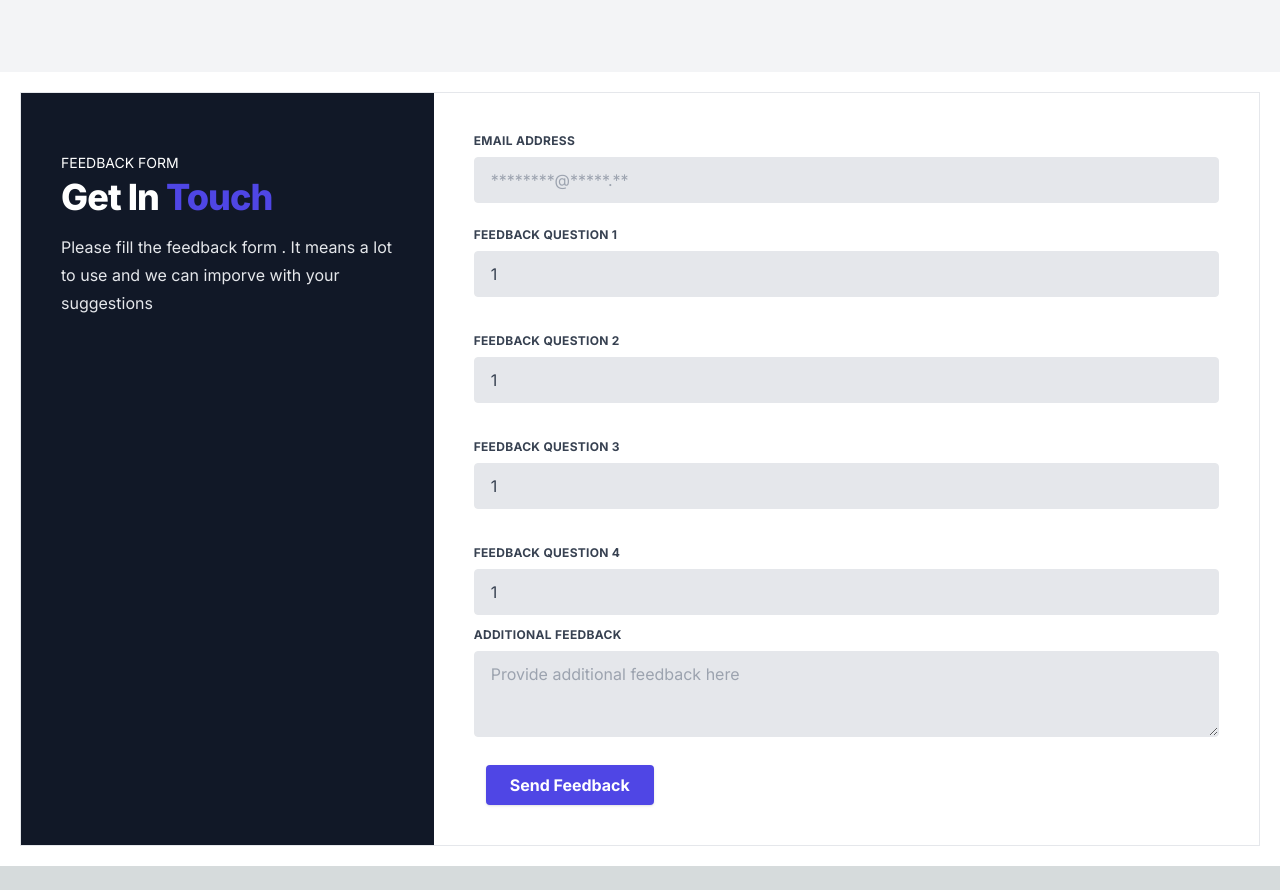
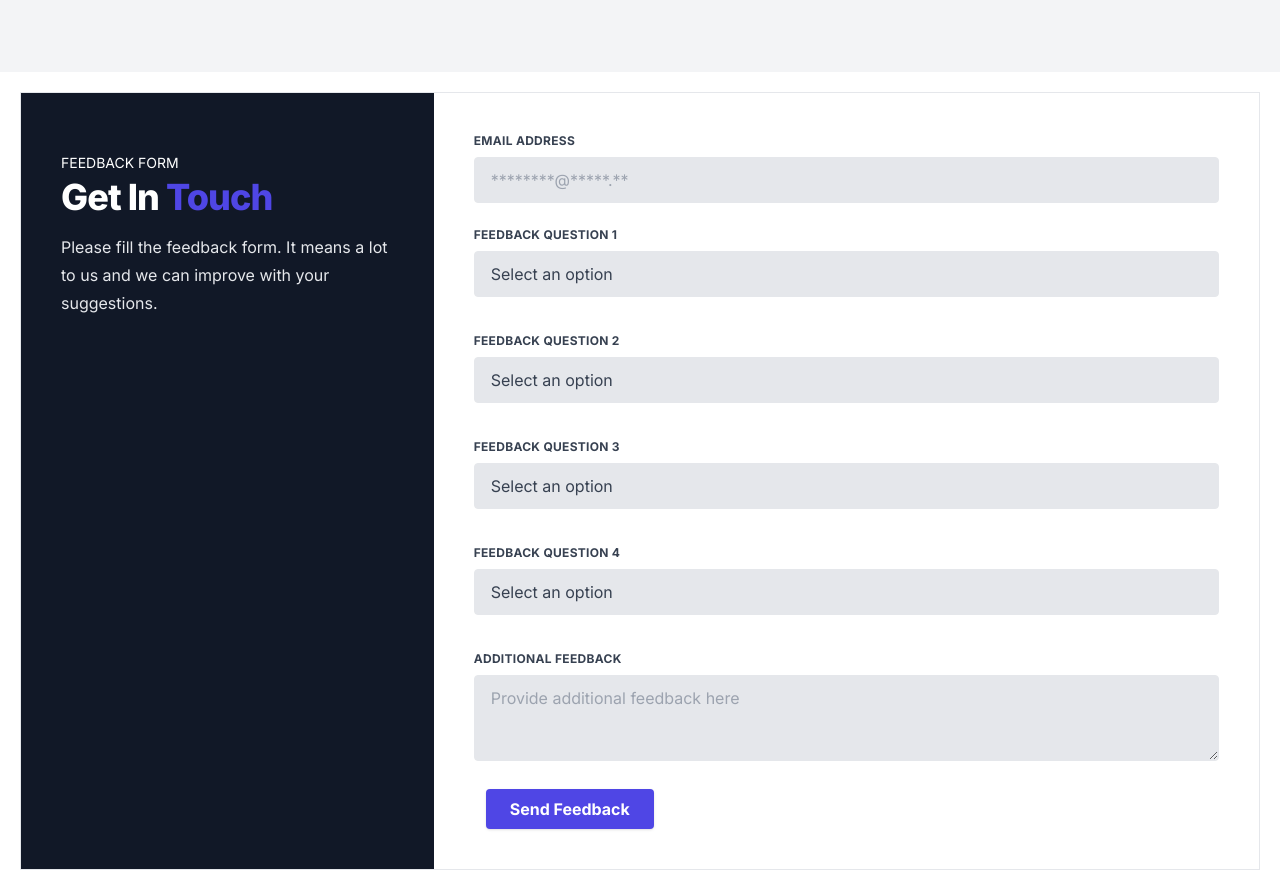
Before and after one commit to AdityaShah7867/Feedback_Nextjs, a Next.js app: page / in a window 1280 px wide. Before the commit the page ends 866 px from the top, so only its background shows below. Built offline with nearby package versions, Linux system fonts and the light colour scheme.

Commit message:
integrated form api

```diff
--- a/src/app/page.tsx
+++ b/src/app/page.tsx
@@ -1,10 +1,53 @@
-import React from 'react'
+'use client';
+import React, { useState } from 'react';
 
-const page = () => {
+const Page = () => {
+  const [formData, setFormData] = useState({
+    email: '',
+    question1: '',
+    question2: '',
+    question3: '',
+    question4: '',
+    additionalFeedback: '',
+  });
+
+  const handleChange = (e) => {
+    const { name, value } = e.target;
+    setFormData(prevState => ({
+      ...prevState,
+      [name]: value,
+    }));
+  };
+
+  const handleSubmit = (e) => {
+    e.preventDefault();
+    fetch('http://localhost:3400/api/v1/feedback/submit', {
+      method: 'POST',
+      headers: {
+        'Content-Type': 'application/json',
+      },
+      body: JSON.stringify(formData),
+    })
+    .then(response => {
+      if (!response.ok) {
+        throw new Error('Network response was not ok');
+      }
+      return response.json();
+    })
+    .then(data => {
+      console.log(data);
+      // Handle success or show a success message to the user
+    })
+    .catch(error => {
+      console.error('Error submitting feedback:', error);
+      // Handle error or show an error message to the user
+    });
+  };
+
   return (
     <div className='bg-gray-100 min-h-screen'>
       <br/><br/><br/>
-  <div className=" mx-auto p-5 bg-white">
+      <div className="mx-auto p-5 bg-white">
         <div className="grid grid-cols-1 md:grid-cols-12 border">
           <div className="bg-gray-900 md:col-span-4 p-10 text-white">
             <p className="mt-4 text-sm leading-7 font-regular uppercase">
@@ -14,90 +57,91 @@ const page = () => {
               Get In <span className="text-indigo-600">Touch</span>
             </h3>
             <p className="mt-4 leading-7 text-gray-200">
-          Please fill the feedback form . It means a lot to use and we can imporve with your suggestions
+              Please fill the feedback form. It means a lot to us and we can improve with your suggestions.
             </p>
           </div>
-      <form className="md:col-span-8 p-10">
+          <form className="md:col-span-8 p-10" onSubmit={handleSubmit}>
+
           <div className="flex flex-wrap -mx-3">
               <div className="w-full px-3 mb-6">
                 <label className="block uppercase tracking-wide text-gray-700 text-xs font-bold mb-2" htmlFor="grid-email">
                   Email Address
                 </label>
-      <input className="appearance-none block w-full bg-gray-200 text-gray-700 border border-gray-200 rounded py-3 px-4 leading-tight focus:outline-none focus:bg-white focus:border-gray-500" id="grid-email" type="email" placeholder="********@*****.**" />
+                <input className="appearance-none block w-full bg-gray-200 text-gray-700 border border-gray-200 rounded py-3 px-4 leading-tight focus:outline-none focus:bg-white focus:border-gray-500" id="grid-email" type="email" name="email" value={formData.email} onChange={handleChange} placeholder="********@*****.**" />
               </div>
             </div>
-  <div className="flex flex-wrap -mx-3 ">
+
+
+            <div className="flex flex-wrap -mx-3">
+              {/* Add select dropdown for question 1 */}
               <div className="w-full px-3 mb-6">
                 <label className="block uppercase tracking-wide text-gray-700 text-xs font-bold mb-2" htmlFor="feedback-question-1">
                   Feedback Question 1
                 </label>
-      <select className="appearance-none block w-full bg-gray-200 text-gray-700 border border-gray-200 rounded py-3 px-4 mb-3 leading-tight focus:outline-none focus:bg-white focus:border-gray-500" id="feedback-question-1">
+                <select className="appearance-none block w-full bg-gray-200 text-gray-700 border border-gray-200 rounded py-3 px-4 mb-3 leading-tight focus:outline-none focus:bg-white focus:border-gray-500" id="feedback-question-1" name="question1" value={formData.question1} onChange={handleChange}>
+                  <option value="">Select an option</option>
+                  <option value="1">1</option>
+                  <option value="2">2</option>
+                  <option value="3">3</option>
+                </select>
+              </div>
+              {/* Add select dropdown for question 2 */}
+              <div className="w-full px-3 mb-6">
+                <label className="block uppercase tracking-wide text-gray-700 text-xs font-bold mb-2" htmlFor="feedback-question-2">
+                  Feedback Question 2
+                </label>
+                <select className="appearance-none block w-full bg-gray-200 text-gray-700 border border-gray-200 rounded py-3 px-4 mb-3 leading-tight focus:outline-none focus:bg-white focus:border-gray-500" id="feedback-question-2" name="question2" value={formData.question2} onChange={handleChange}>
+                  <option value="">Select an option</option>
+                  <option value="1">1</option>
+                  <option value="2">2</option>
+                  <option value="3">3</option>
+                </select>
+              </div>
+              {/* Add select dropdown for question 3 */}
+              <div className="w-full px-3 mb-6">
+                <label className="block uppercase tracking-wide text-gray-700 text-xs font-bold mb-2" htmlFor="feedback-question-3">
+                  Feedback Question 3
+                </label>
+                <select className="appearance-none block w-full bg-gray-200 text-gray-700 border border-gray-200 rounded py-3 px-4 mb-3 leading-tight focus:outline-none focus:bg-white focus:border-gray-500" id="feedback-question-3" name="question3" value={formData.question3} onChange={handleChange}>
+                  <option value="">Select an option</option>
+                  <option value="1">1</option>
+                  <option value="2">2</option>
+                  <option value="3">3</option>
+                </select>
+              </div>
+              {/* Add select dropdown for question 4 */}
+              <div className="w-full px-3 mb-6">
+                <label className="block uppercase tracking-wide text-gray-700 text-xs font-bold mb-2" htmlFor="feedback-question-4">
+                  Feedback Question 4
+                </label>
+                <select className="appearance-none block w-full bg-gray-200 text-gray-700 border border-gray-200 rounded py-3 px-4 mb-3 leading-tight focus:outline-none focus:bg-white focus:border-gray-500" id="feedback-question-4" name="question4" value={formData.question4} onChange={handleChange}>
+                  <option value="">Select an option</option>
                   <option value="1">1</option>
                   <option value="2">2</option>
                   <option value="3">3</option>
                 </select>
               </div>
             </div>
-
-  <div className="flex flex-wrap -mx-3 ">
-    <div className="w-full px-3 mb-6">
-      <label className="block uppercase tracking-wide text-gray-700 text-xs font-bold mb-2" htmlFor="feedback-question-1">
-        Feedback Question 2
-      </label>
-      <select className="appearance-none block w-full bg-gray-200 text-gray-700 border border-gray-200 rounded py-3 px-4 mb-3 leading-tight focus:outline-none focus:bg-white focus:border-gray-500" id="feedback-question-1">
-        <option value="1">1</option>
-        <option value="2">2</option>
-        <option value="3">3</option>
-      </select>
-    </div>
-  </div>
-
-  <div className="flex flex-wrap -mx-3">
-    <div className="w-full px-3 mb-6">
-      <label className="block uppercase tracking-wide text-gray-700 text-xs font-bold mb-2" htmlFor="feedback-question-1">
-        Feedback Question 3
-      </label>
-      <select className="appearance-none block w-full bg-gray-200 text-gray-700 border border-gray-200 rounded py-3 px-4 mb-3 leading-tight focus:outline-none focus:bg-white focus:border-gray-500" id="feedback-question-1">
-        <option value="1">1</option>
-        <option value="2">2</option>
-        <option value="3">3</option>
-      </select>
-    </div>
-  </div>
-
-  <div className="flex flex-wrap -mx-3 ">
-    <div className="w-full px-3 ">
-      <label className="block uppercase tracking-wide text-gray-700 text-xs font-bold mb-2" htmlFor="feedback-question-1">
-        Feedback Question 4
-      </label>
-      <select className="appearance-none block w-full bg-gray-200 text-gray-700 border border-gray-200 rounded py-3 px-4 mb-3 leading-tight focus:outline-none focus:bg-white focus:border-gray-500" id="feedback-question-1">
-        <option value="1">1</option>
-        <option value="2">2</option>
-        <option value="3">3</option>
-      </select>
-    </div>
-  </div>
+            {/* Additional feedback textarea */}
             <div className="flex flex-wrap -mx-3">
               <div className="w-full px-3">
                 <label className="block uppercase tracking-wide text-gray-700 text-xs font-bold mb-2" htmlFor="grid-feedback-text">
                   Additional Feedback
                 </label>
-      <textarea rows={3} className="appearance-none block w-full bg-gray-200 text-gray-700 border border-gray-200 rounded py-3 px-4 mb-3 leading-tight focus:outline-none focus:bg-white focus:border-gray-500" id="grid-feedback-text" placeholder="Provide additional feedback here"></textarea>
+                <textarea rows={3} className="appearance-none block w-full bg-gray-200 text-gray-700 border border-gray-200 rounded py-3 px-4 mb-3 leading-tight focus:outline-none focus:bg-white focus:border-gray-500" id="grid-feedback-text" name="additionalFeedback" value={formData.additionalFeedback} onChange={handleChange} placeholder="Provide additional feedback here"></textarea>
               </div>
             </div>
+            {/* Submit button */}
             <div className="flex justify-between w-full px-3">
-
               <button className="shadow mt-4 bg-indigo-600 hover:bg-indigo-400 focus:shadow-outline focus:outline-none text-white font-bold py-2 px-6 rounded" type="submit">
                 Send Feedback
               </button>
             </div>
           </form>
-
         </div>
       </div>
     </div>
-
-  )
+  );
 }
 
-export default page
+export default Page;
```
Lines whose indentation alone changed are shown as unchanged.
